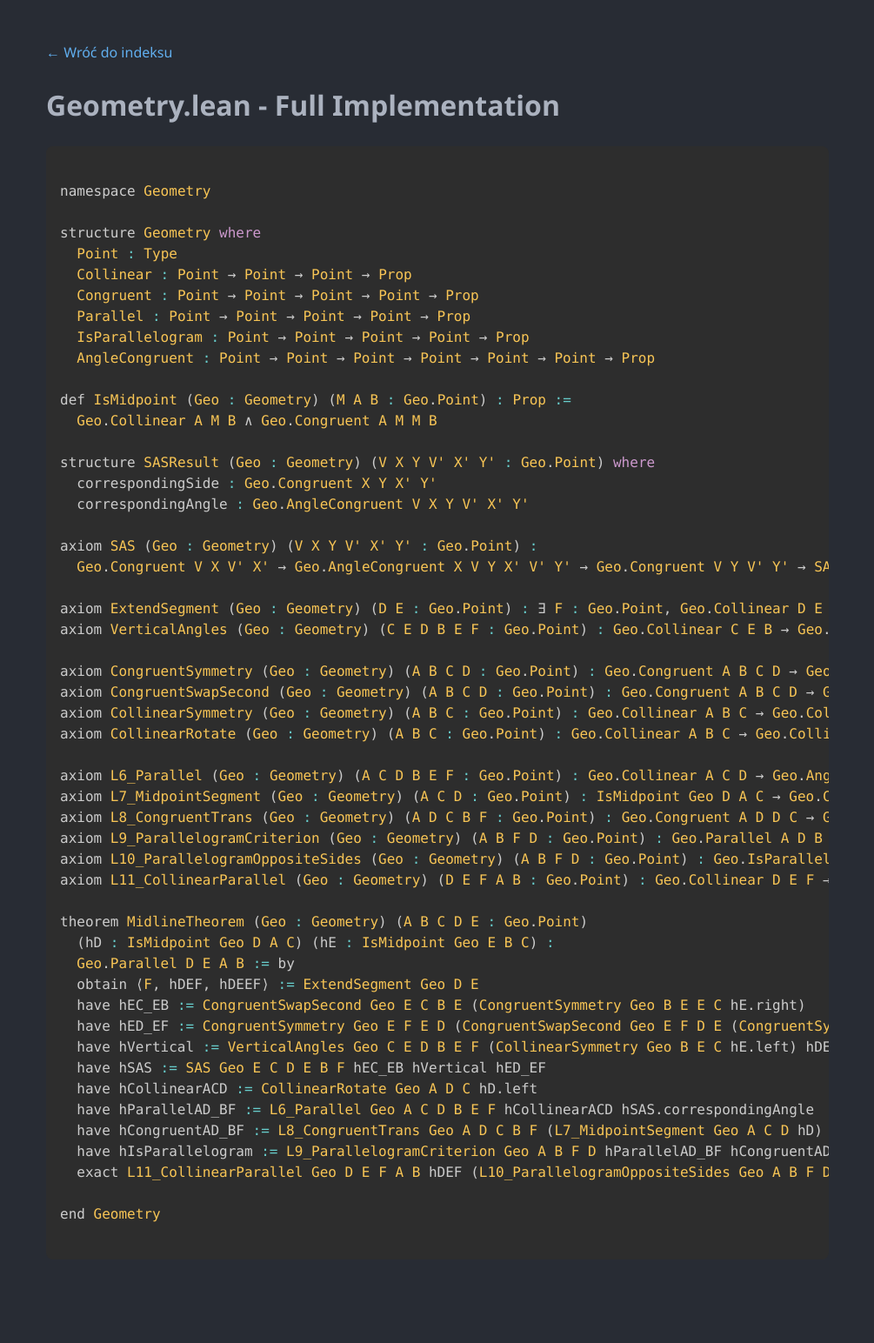
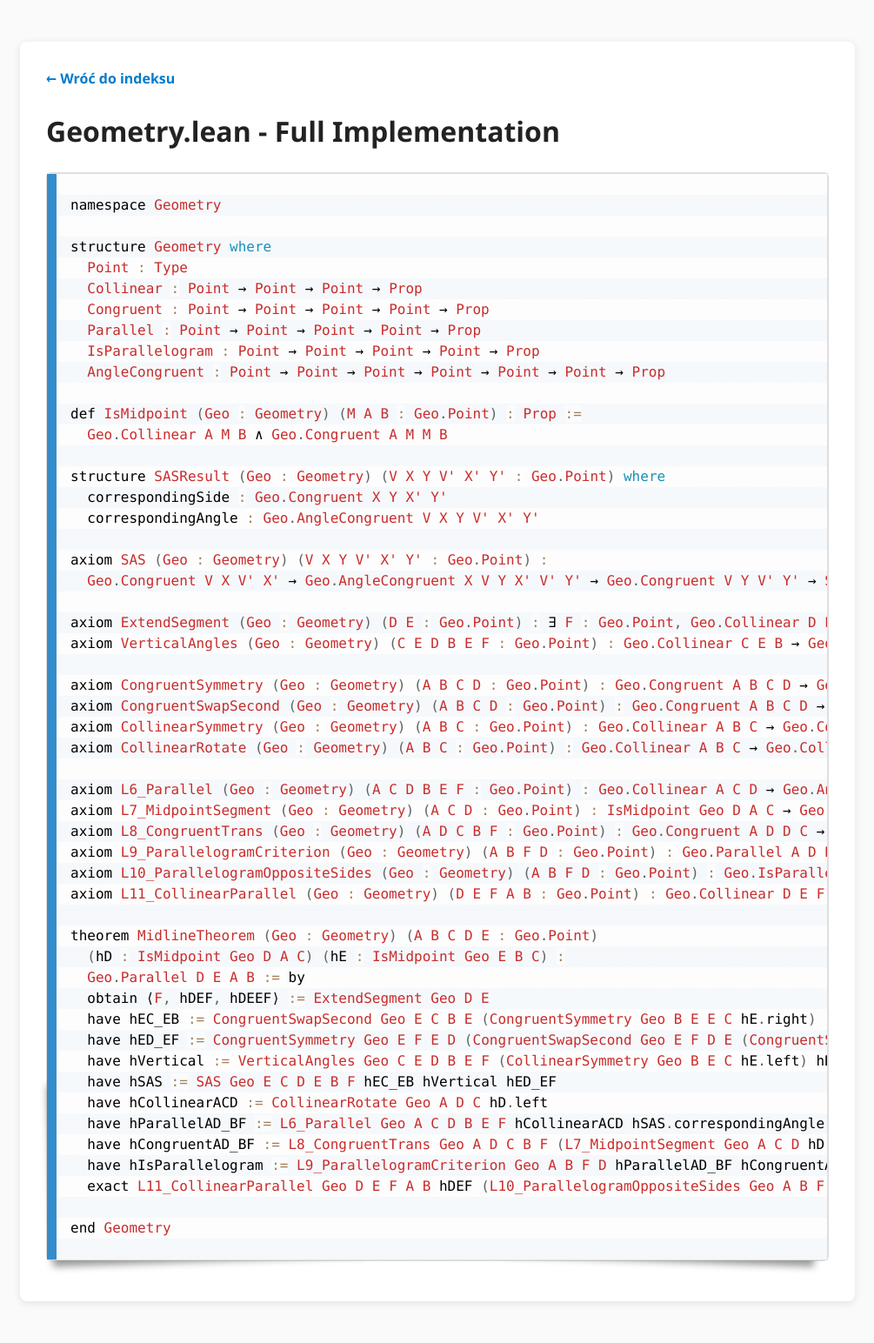
Before and after one commit to cgjteam/cgjteam.github.io, a Jekyll site: the page Geometry_lean.html, which Jekyll copies as it is, in a window 1280 px wide. Shown: the whole page at 87% size, without its empty margins (137-1142 px from the left). Built offline with Jekyll 4.4.1, drawn with Linux system fonts in a browser that asks for light colours; nearby versions of some CDN libraries; before the commit the page ends 1504 px from its top, so only the background shows below that.

Commit message:
Update Geometry_lean.html

```diff
--- a/Geometry_lean.html
+++ b/Geometry_lean.html
@@ -3,12 +3,27 @@
 <head>
     <meta charset="UTF-8">
     <title>Geometry.lean - Full Implementation</title>
-    <link rel="stylesheet" href="https://cdnjs.cloudflare.com/ajax/libs/prism/1.29.0/themes/prism-tomorrow.min.css">
+    <link rel="stylesheet" href="https://cdnjs.cloudflare.com/ajax/libs/prism/1.29.0/themes/prism-coy.min.css">
     <style>
-        body { background-color: #282c34; color: #abb2bf; padding: 40px; font-family: 'Segoe UI', sans-serif; line-height: 1.6; }
-        .container { max-width: 900px; margin: auto; }
-        a { color: #61afef; text-decoration: none; }
-        pre { border-radius: 8px; overflow-x: auto; padding: 20px; }
+        body {
+            background-color: #fafafa; /* Jasne tło */
+            color: #333;             /* Ciemny tekst */
+            padding: 40px;
+            font-family: 'Segoe UI', Tahoma, Geneva, Verdana, sans-serif;
+            line-height: 1.6;
+        }
+        .container { max-width: 900px; margin: auto; background: white; padding: 30px; border-radius: 8px; box-shadow: 0 2px 10px rgba(0,0,0,0.1); }
+        a { color: #007acc; text-decoration: none; font-weight: bold; }
+        a:hover { text-decoration: underline; }
+        h1 { color: #222; }
+        pre {
+            border: 1px solid #ddd;
+            background-color: #f6f8fa !important; /* VS Code-like code block background */
+            border-radius: 6px;
+            overflow-x: auto;
+            padding: 20px;
+        }
+        code { font-family: 'Consolas', 'Monaco', monospace; }
     </style>
 </head>
 <body>
```
